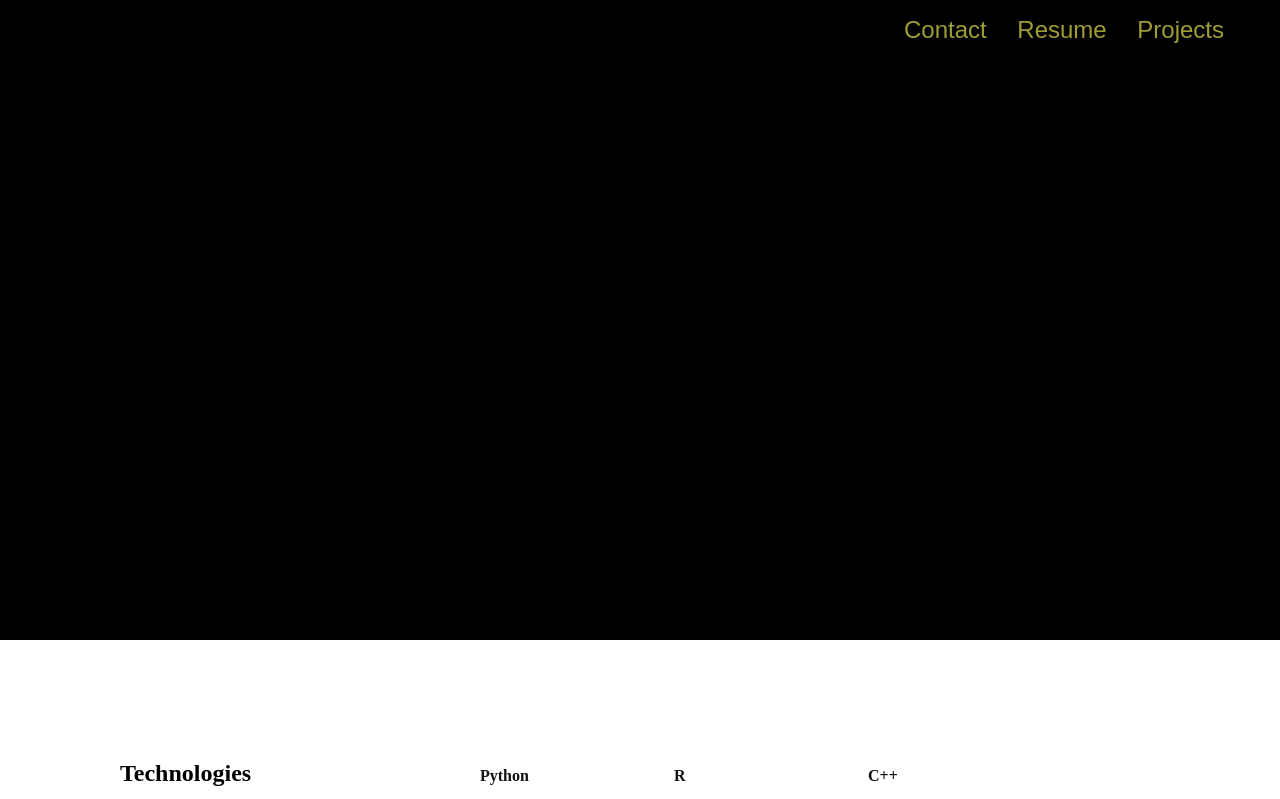
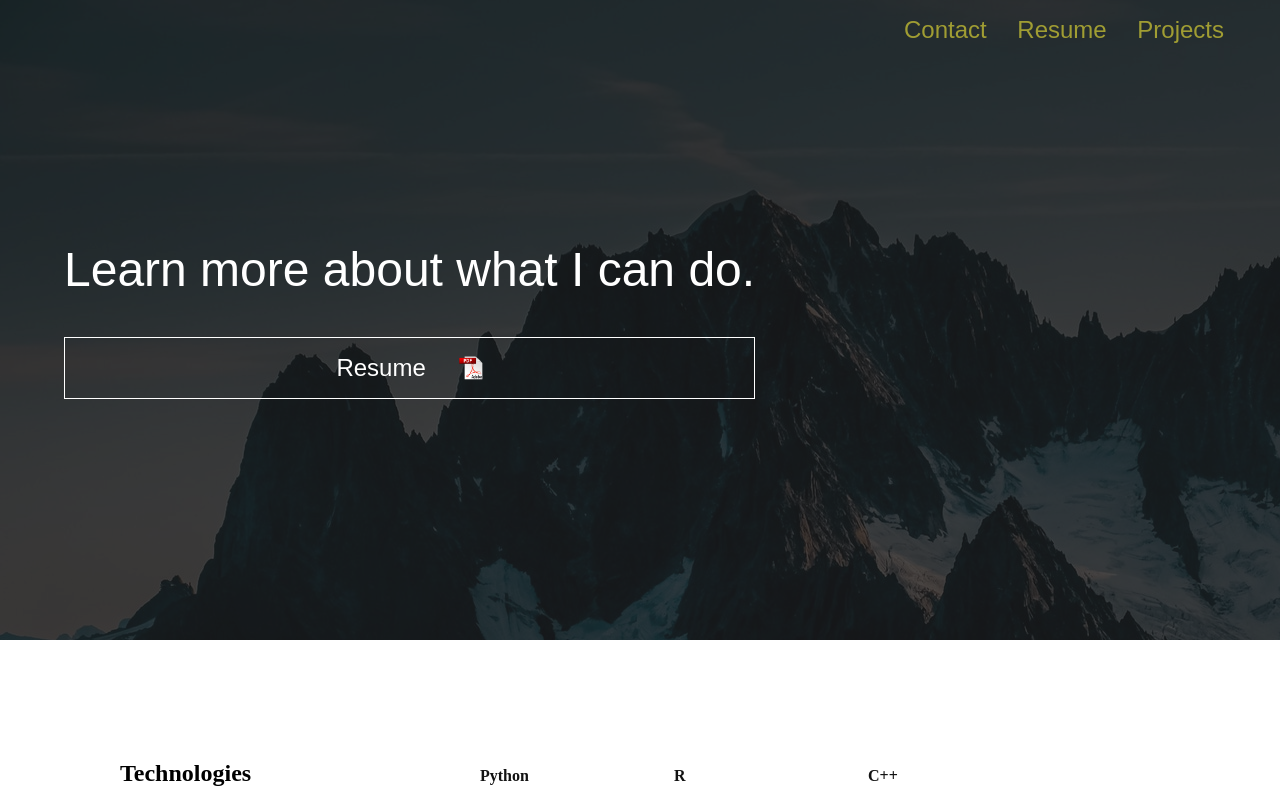
Before and after one commit to aaxzheng/bw-portfolio, a React (Create React App) app: page /#/resume in a window 1280 px wide. Shown: the top 799 px of the page. Built offline with nearby package versions, Linux system fonts and the light colour scheme.

Commit message:
revisions to the resume page

```diff
--- a/public/css/resume.css
+++ b/public/css/resume.css
@@ -1,7 +1,7 @@
 .resume-intro {
     width:100vw;
     height:80vh;
-    background-color: black;
+    background-image:url('../img/main-background.jpg');
 }
 
 .resume-main {
@@ -103,3 +103,27 @@
 .school-main {
     margin-bottom: 5%;
 }
+
+.intro-wrapper {
+    background-color: rgba(27, 27, 27, 0.8);
+    width:100%;
+    height:100%;
+    display:flex;
+    justify-content: center;
+    align-items: flex-start;
+    flex-direction: column;
+}
+
+.intro-main {
+    margin-left: 5%;
+}
+
+.intro-msg {
+    font-size:6vmin;
+    color:white;
+}
+
+#resume-page {
+    color:white;
+    border:1px solid white;
+}
--- a/src/pages/contact.jsx
+++ b/src/pages/contact.jsx
@@ -42,7 +42,7 @@ class Contact extends React.Component {
     //                     </div>
                         }
                         <div className="contact-resume">
-                            <a href={resume} download="Bailey_Wei_Resume.pdf" className="resume-btn">
+                            <a href={resume} download="Bailey_Wei_Resume.pdf"  className="resume-btn">
                                 Resume <img className="contact-ico" src={pdf} ></img>
                             </a>
                         </div>
--- a/src/pages/resume.jsx
+++ b/src/pages/resume.jsx
@@ -62,11 +62,16 @@ class Resume extends React.Component {
         return (
             <div>
                 <div className="resume-intro">
-                    {/* <div className="contact-resume">
-                        <a href={resume} download="Bailey_Wei_Resume.pdf" className="resume-btn resume-page">
-                            Resume <img className="contact-ico" src={pdf} ></img>
-                        </a>
-                    </div> */}
+                    <div className="intro-wrapper">
+                        <div className="intro-main">
+                            <div className="intro-msg" > Learn more about what I can do. </div>
+                            <div >
+                                <a href={resume} download="Bailey_Wei_Resume.pdf" id="resume-page" className="resume-btn">
+                                    Resume <img className="contact-ico" src={pdf} ></img>
+                                </a>
+                            </div>
+                        </div>
+                    </div>
                 </div>
                 <div className="resume-main">
                     <div className="resume-section">
```
